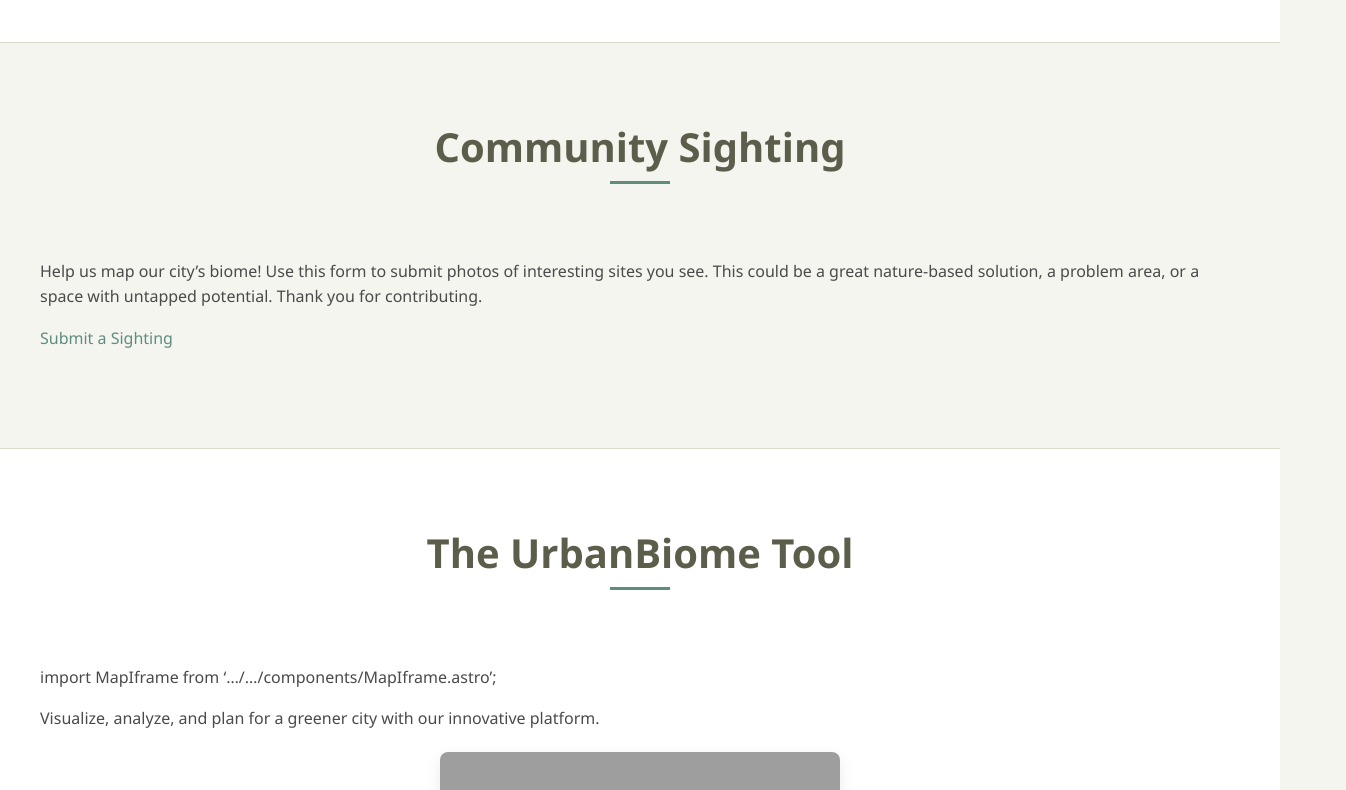
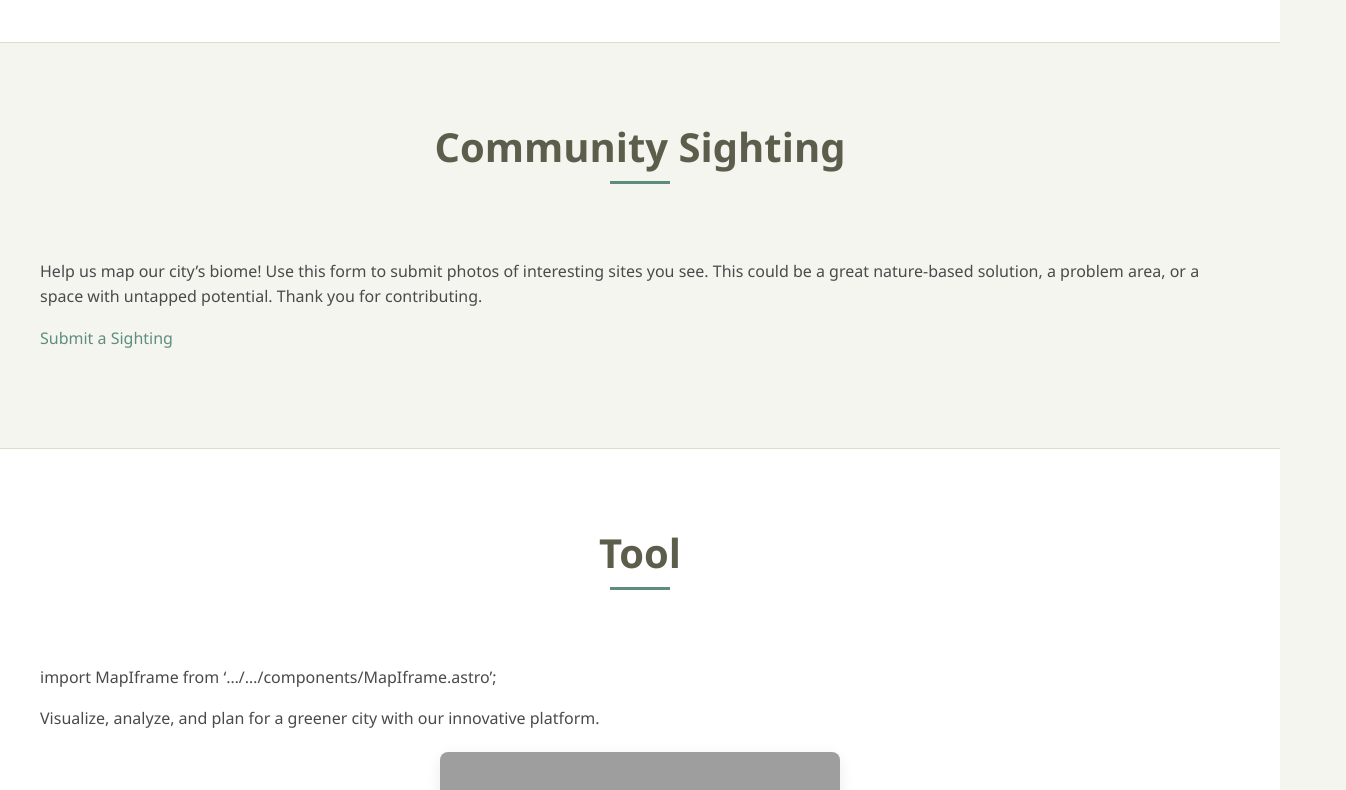
Before and after one commit to rofor8/urbanbiome-website, an Astro site: page / in a window 1280 px wide. Shown: the part 1202-1992 px from the top of the page, 1346 px wide, since content can reach past the window. Built offline with nearby package versions, Linux system fonts and the light colour scheme; Astro itself is replaced by a stand-in of ours; grey boxes are pictures that could not be loaded; a web font is replaced by a local one.

Commit message:
Update 03-urbanbiome-tool.md

```diff
--- a/src/content/sections/03-urbanbiome-tool.md
+++ b/src/content/sections/03-urbanbiome-tool.md
@@ -1,5 +1,5 @@
 ---
-title: "The UrbanBiome Tool"
+title: "Tool"
 order: 3
 ---
 import MapIframe from '../../components/MapIframe.astro';
```
